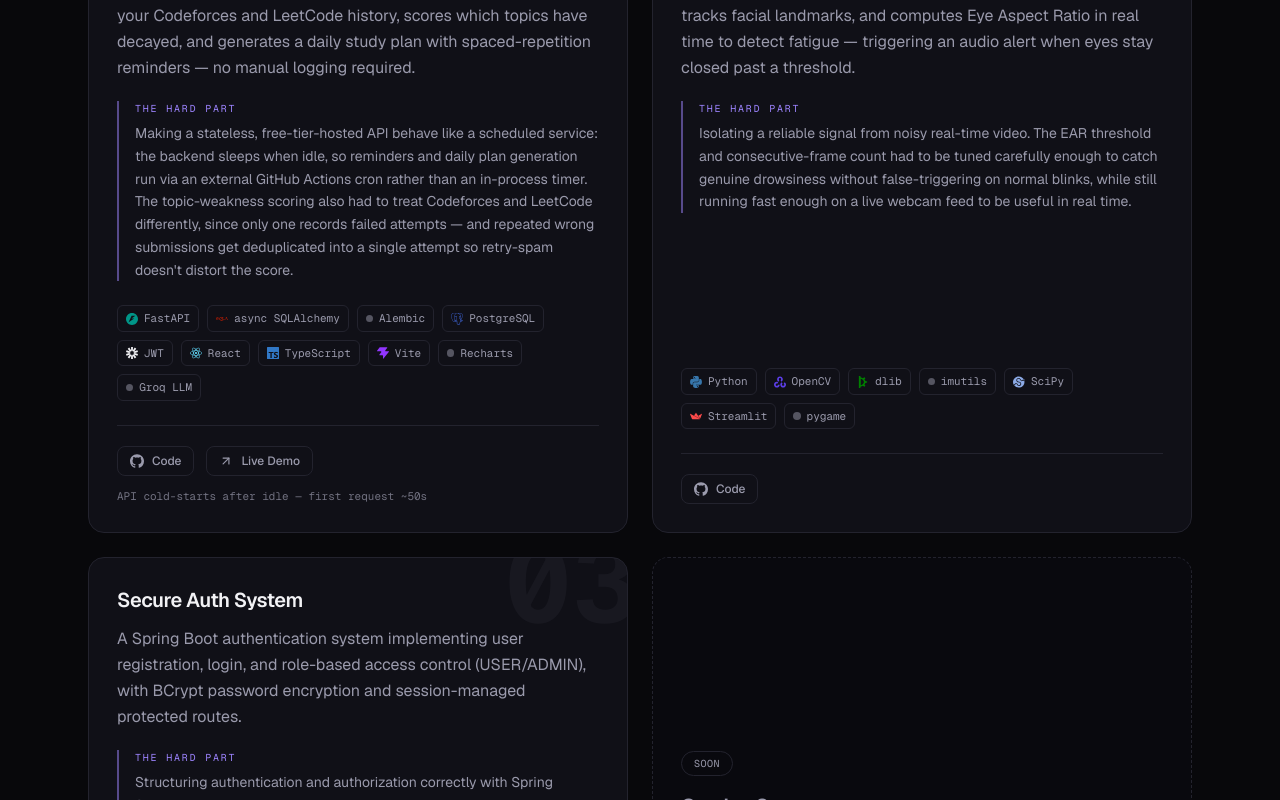
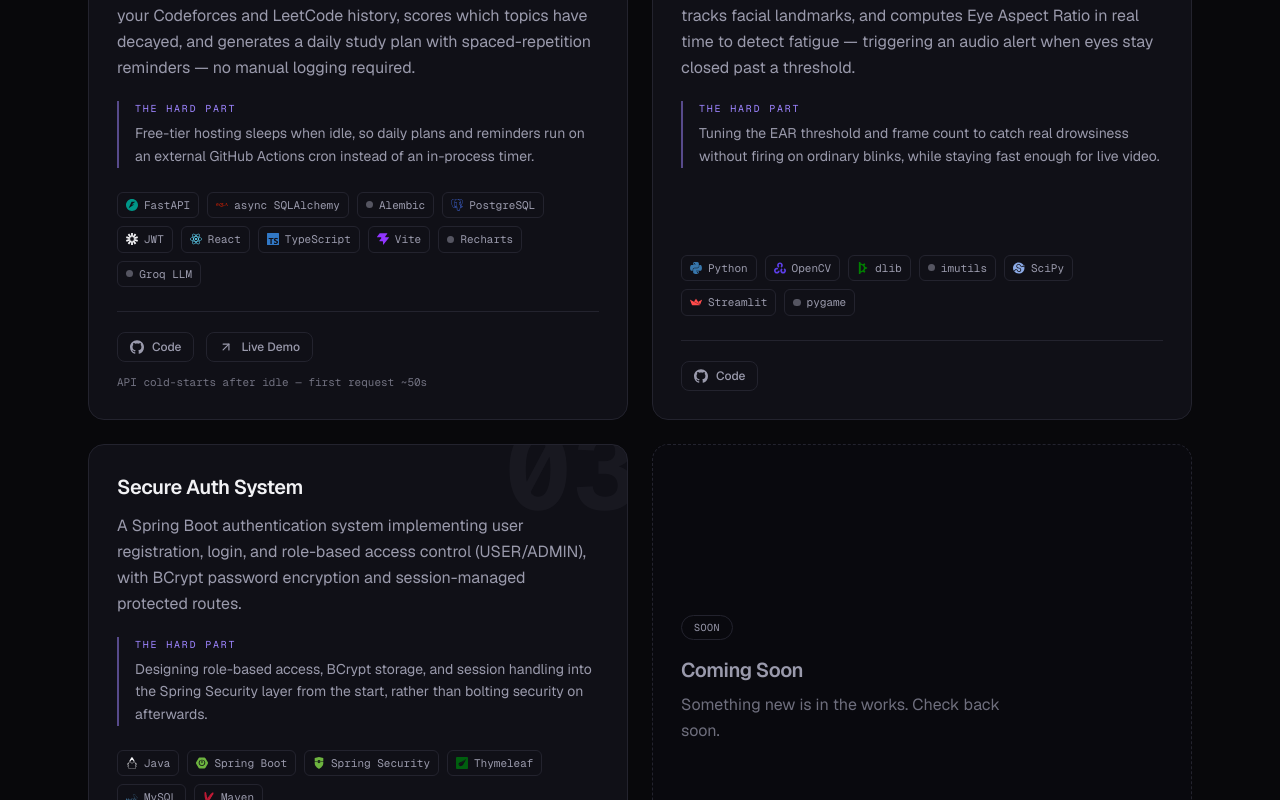
Before and after one commit to SR-Pradhan/Portfolio, a Next.js app in the folder frontend/: page / in a window 1280 px wide. Shown: the part 1820-2620 px from the top of the page. Built offline with nearby package versions, Linux system fonts and the light colour scheme; no server answers.

Commit message:
Condense project hard-part text to a single line each

```diff
--- a/frontend/src/data/site.ts
+++ b/frontend/src/data/site.ts
@@ -128,8 +128,14 @@ export const projects: Project[] = [
     title: "Solvix",
     blurb:
       "An AI-powered DSA practice tracker that automatically imports your Codeforces and LeetCode history, scores which topics have decayed, and generates a daily study plan with spaced-repetition reminders — no manual logging required.",
+    // Long version, kept for interviews: the backend sleeps when idle, so
+    // reminders and plan generation run on an external cron rather than an
+    // in-process timer; topic scoring treats Codeforces and LeetCode
+    // differently since only one records failed attempts; repeated wrong
+    // submissions collapse into a single attempt so retry-spam doesn't
+    // distort the score.
     hardPart:
-      "Making a stateless, free-tier-hosted API behave like a scheduled service: the backend sleeps when idle, so reminders and daily plan generation run via an external GitHub Actions cron rather than an in-process timer. The topic-weakness scoring also had to treat Codeforces and LeetCode differently, since only one records failed attempts — and repeated wrong submissions get deduplicated into a single attempt so retry-spam doesn't distort the score.",
+      "Free-tier hosting sleeps when idle, so daily plans and reminders run on an external GitHub Actions cron instead of an in-process timer.",
     tags: [
       "FastAPI",
       "async SQLAlchemy",
@@ -151,7 +157,7 @@ export const projects: Project[] = [
     blurb:
       "A computer vision system that monitors a live webcam feed, tracks facial landmarks, and computes Eye Aspect Ratio in real time to detect fatigue — triggering an audio alert when eyes stay closed past a threshold.",
     hardPart:
-      "Isolating a reliable signal from noisy real-time video. The EAR threshold and consecutive-frame count had to be tuned carefully enough to catch genuine drowsiness without false-triggering on normal blinks, while still running fast enough on a live webcam feed to be useful in real time.",
+      "Tuning the EAR threshold and frame count to catch real drowsiness without firing on ordinary blinks, while staying fast enough for live video.",
     tags: ["Python", "OpenCV", "dlib", "imutils", "SciPy", "Streamlit", "pygame"],
     code: "https://github.com/SR-Pradhan/real-time-drowsiness-detection",
   },
@@ -160,7 +166,7 @@ export const projects: Project[] = [
     blurb:
       "A Spring Boot authentication system implementing user registration, login, and role-based access control (USER/ADMIN), with BCrypt password encryption and session-managed protected routes.",
     hardPart:
-      "Structuring authentication and authorization correctly with Spring Security — getting role-based access control, encrypted password storage, and session handling to work together within a clean Controller → Service → Repository architecture, rather than bolting security on as an afterthought.",
+      "Designing role-based access, BCrypt storage, and session handling into the Spring Security layer from the start, rather than bolting security on afterwards.",
     tags: ["Java", "Spring Boot", "Spring Security", "Thymeleaf", "MySQL", "Maven"],
     code: "https://github.com/SR-Pradhan/secure-auth-system",
   },
```
